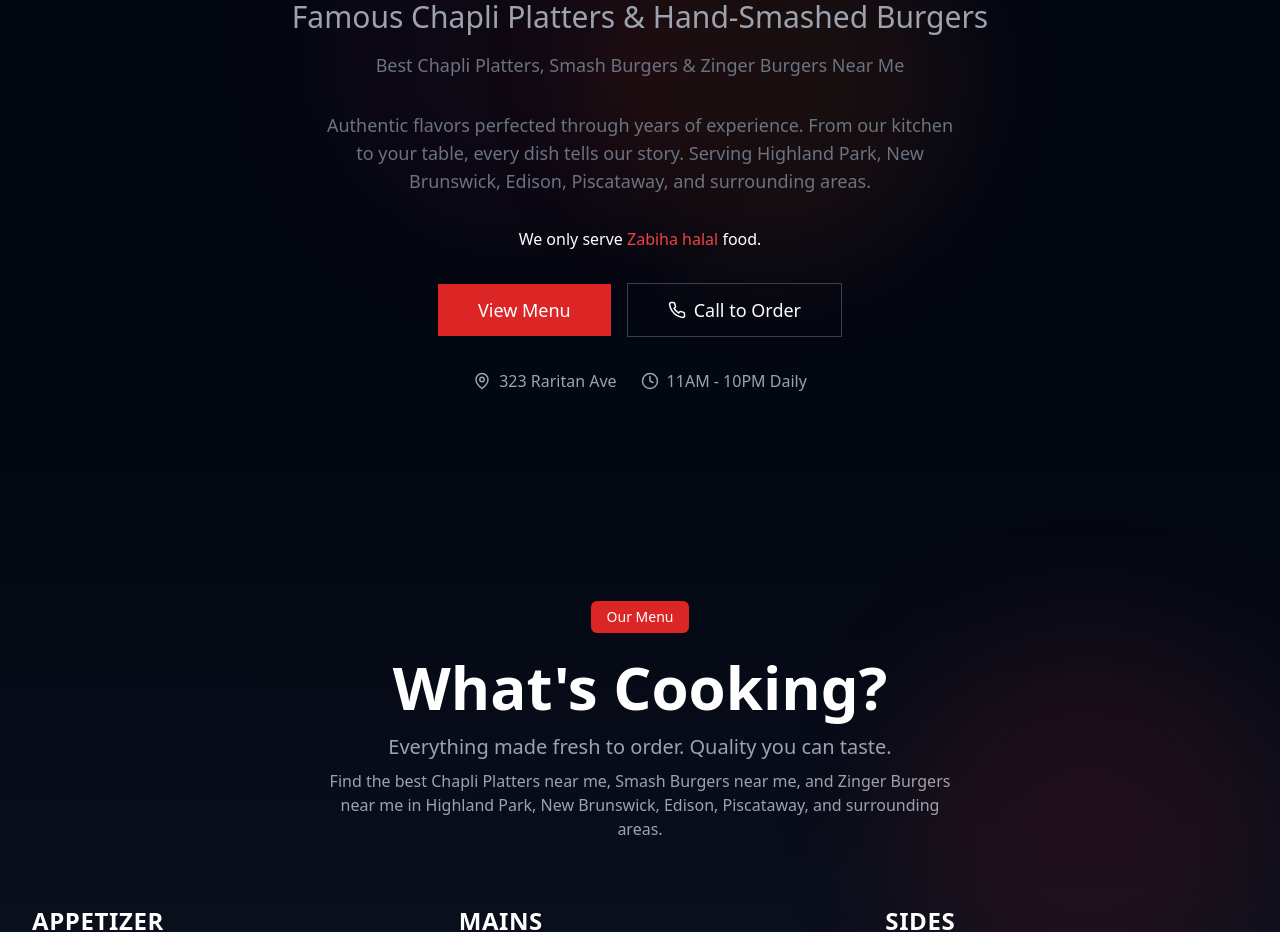
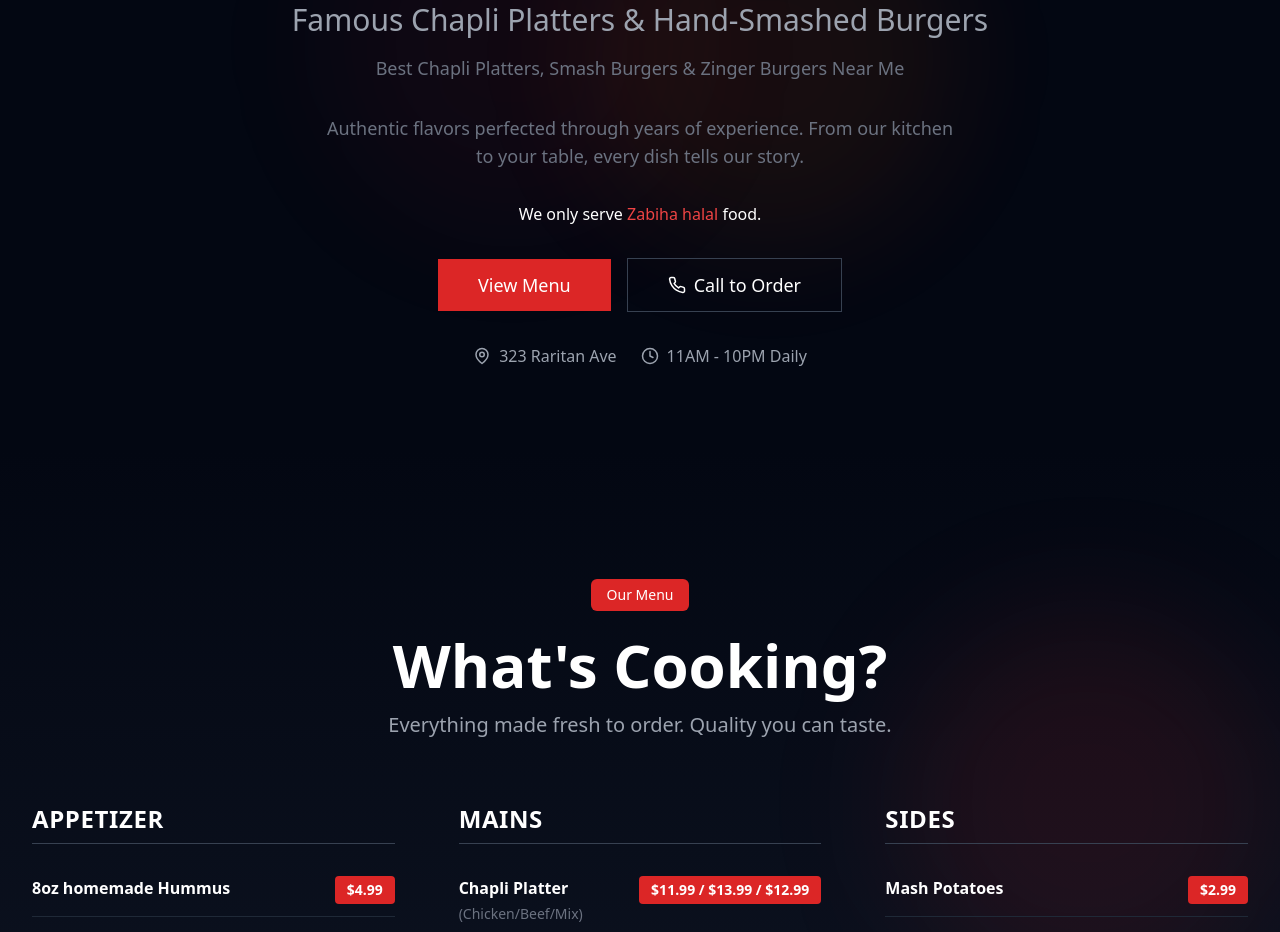
Before and after one commit to qamarshahid/smash-and-spice, a React (Vite) app: page / in a window 1280 px wide. Shown: the part 385-1317 px from the top of the page. Built offline with nearby package versions, Linux system fonts and the light colour scheme.

Commit message:
Remove visible city list from customer-facing content (keep in SEO)

```diff
--- a/src/components/Footer.tsx
+++ b/src/components/Footer.tsx
@@ -18,7 +18,7 @@ export default function Footer({ scrollToSection }: FooterProps) {
             />
             <p className="text-sm sm:text-base text-gray-400 leading-relaxed max-w-md mb-4 sm:mb-6">
               Hand-smashed burgers made with love and the finest local ingredients.
-              Every bite is an experience worth sharing. Serving Highland Park, New Brunswick, Edison, Piscataway, North Brunswick, East Brunswick, South River, Metuchen, South Plainfield, Franklin Township, Somerset, Sayreville, Milltown, Middlesex, and surrounding New Jersey areas.
+              Every bite is an experience worth sharing.
             </p>
             <div className="flex gap-4">
               {restaurantInfo.socialMedia.facebook && (
--- a/src/components/Hero.tsx
+++ b/src/components/Hero.tsx
@@ -64,7 +64,6 @@ export default function Hero() {
           <p className="text-base sm:text-lg text-gray-500 max-w-2xl mx-auto leading-relaxed mt-6 sm:mt-8 px-4 animate-fade-in-up" style={{ animationDelay: '0.9s', opacity: 0 }}>
             Authentic flavors perfected through years of experience.
             From our kitchen to your table, every dish tells our story.
-            Serving Highland Park, New Brunswick, Edison, Piscataway, and surrounding areas.
           </p>
 
           <div className="mt-4 sm:mt-6 px-4 animate-fade-in-up" style={{ animationDelay: '1s', opacity: 0 }}>
--- a/src/components/MenuSection.tsx
+++ b/src/components/MenuSection.tsx
@@ -133,7 +133,6 @@ export default function MenuSection() {
           </h2>
           <p className="text-base sm:text-lg md:text-xl text-gray-400 max-w-2xl mx-auto px-4">
             Everything made fresh to order. Quality you can taste.
-            <span className="block mt-2 text-sm sm:text-base">Find the best Chapli Platters near me, Smash Burgers near me, and Zinger Burgers near me in Highland Park, New Brunswick, Edison, Piscataway, and surrounding areas.</span>
           </p>
         </div>
 
```
